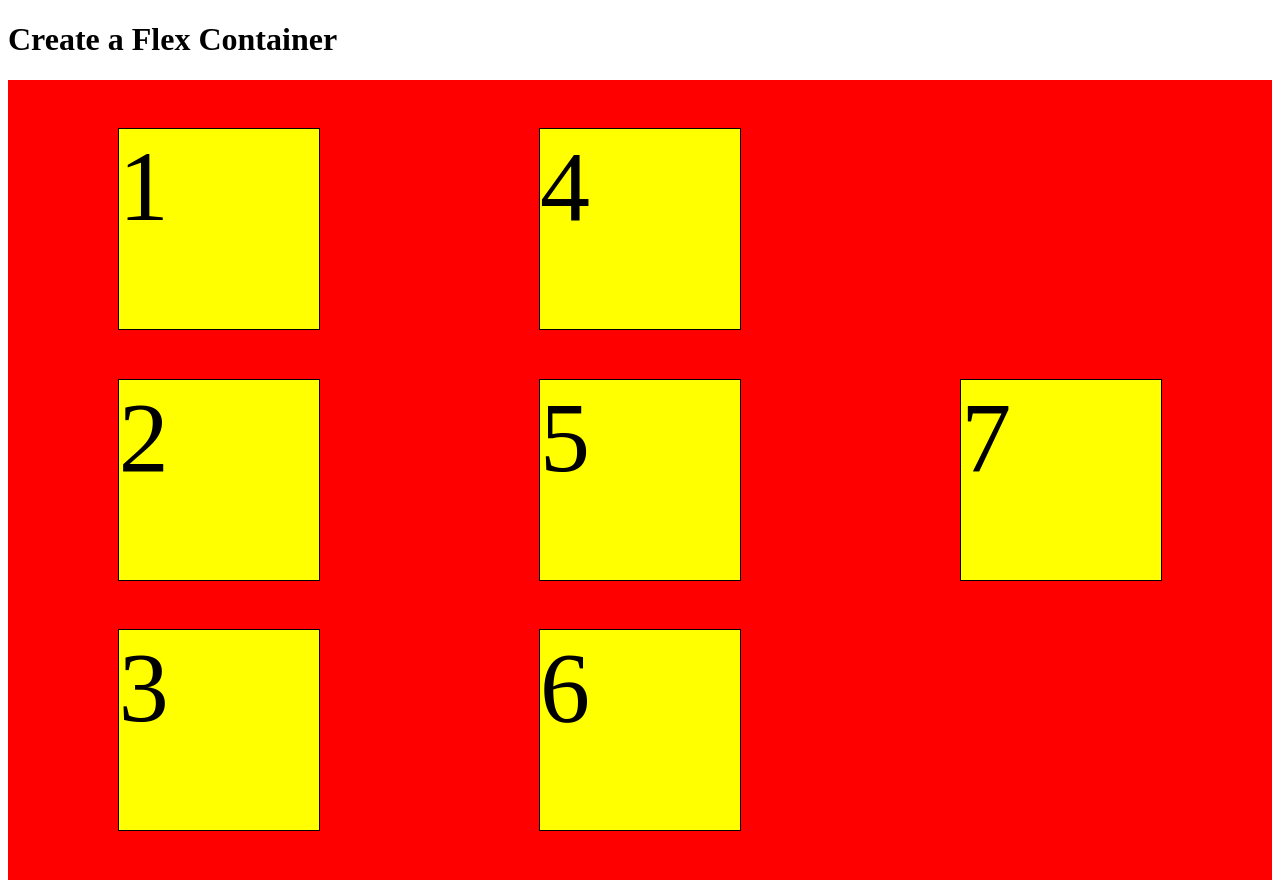
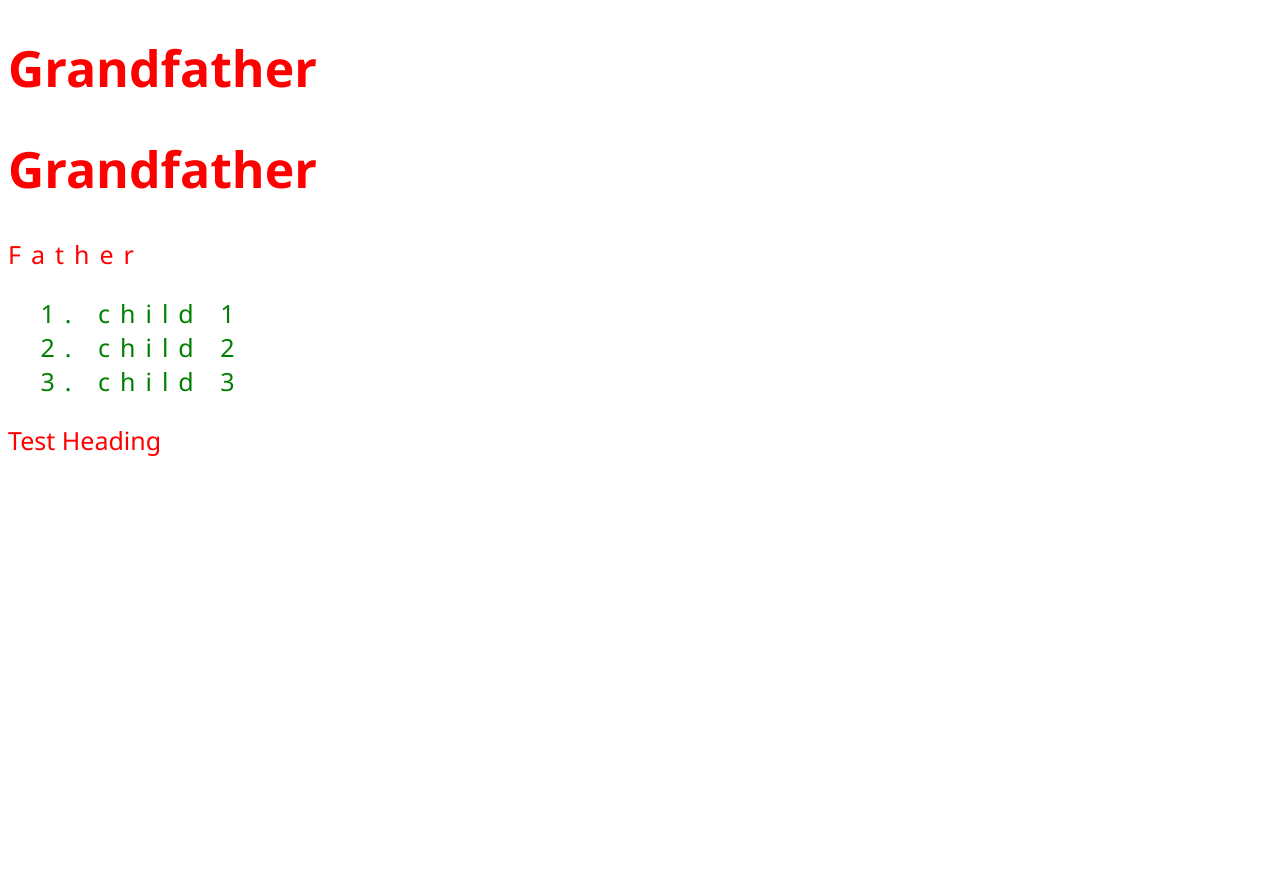
Before and after one commit to diliprathodrd/web-development, a plain HTML site: page CSS/flexbox.html in a window 1280 px wide. After the commit the page ends 800 px from the top, so only its background shows below. Drawn offline with Linux system fonts and the light colour scheme.

Commit message:
selector doubts

```diff
--- a/CSS/flexbox.css
+++ b/CSS/flexbox.css
@@ -18,3 +18,30 @@
   border: 1px solid black;
   font-size: 100px;
 }
+
+.grandfather {
+  font-family: "Segoe UI", Tahoma, Geneva, Verdana, sans-serif;
+  font-size: 25px;
+  color: red;
+}
+
+.grandfather > .father {
+  letter-spacing: 10px;
+  font-family: "Segoe UI", Tahoma, Geneva, Verdana, sans-serif;
+}
+
+.grandfather > .father > .child {
+  margin-left: 50px;
+  color: green;
+}
+
+span {
+  display: block;
+  font-size: 2em;
+  margin-block-start: 0.67em;
+  margin-block-end: 0.67em;
+  margin-inline-start: 0px;
+  margin-inline-end: 0px;
+  font-weight: bold;
+  unicode-bidi: isolate;
+}
--- a/CSS/flexbox.html
+++ b/CSS/flexbox.html
@@ -7,16 +7,20 @@
     <link rel="stylesheet" href="./flexbox.css" />
   </head>
   <body>
-    <h1>Create a Flex Container</h1>
-
-    <div class="container">
-      <div class="item">1</div>
-      <div class="item">2</div>
-      <div class="item">3</div>
-      <div class="item">4</div>
-      <div class="item">5</div>
-      <div class="item">6</div>
-      <div class="item">7</div>
+    <div class="grandfather">
+      <span>Grandfather</span>
+      <h1>Grandfather</h1>
+      <div class="father">
+        Father
+        <div class="child">
+          <ol>
+            <li>child 1</li>
+            <li>child 2</li>
+            <li>child 3</li>
+          </ol>
+        </div>
+      </div>
     </div>
+    <div class="grandfather child">Test Heading</div>
   </body>
 </html>
```
